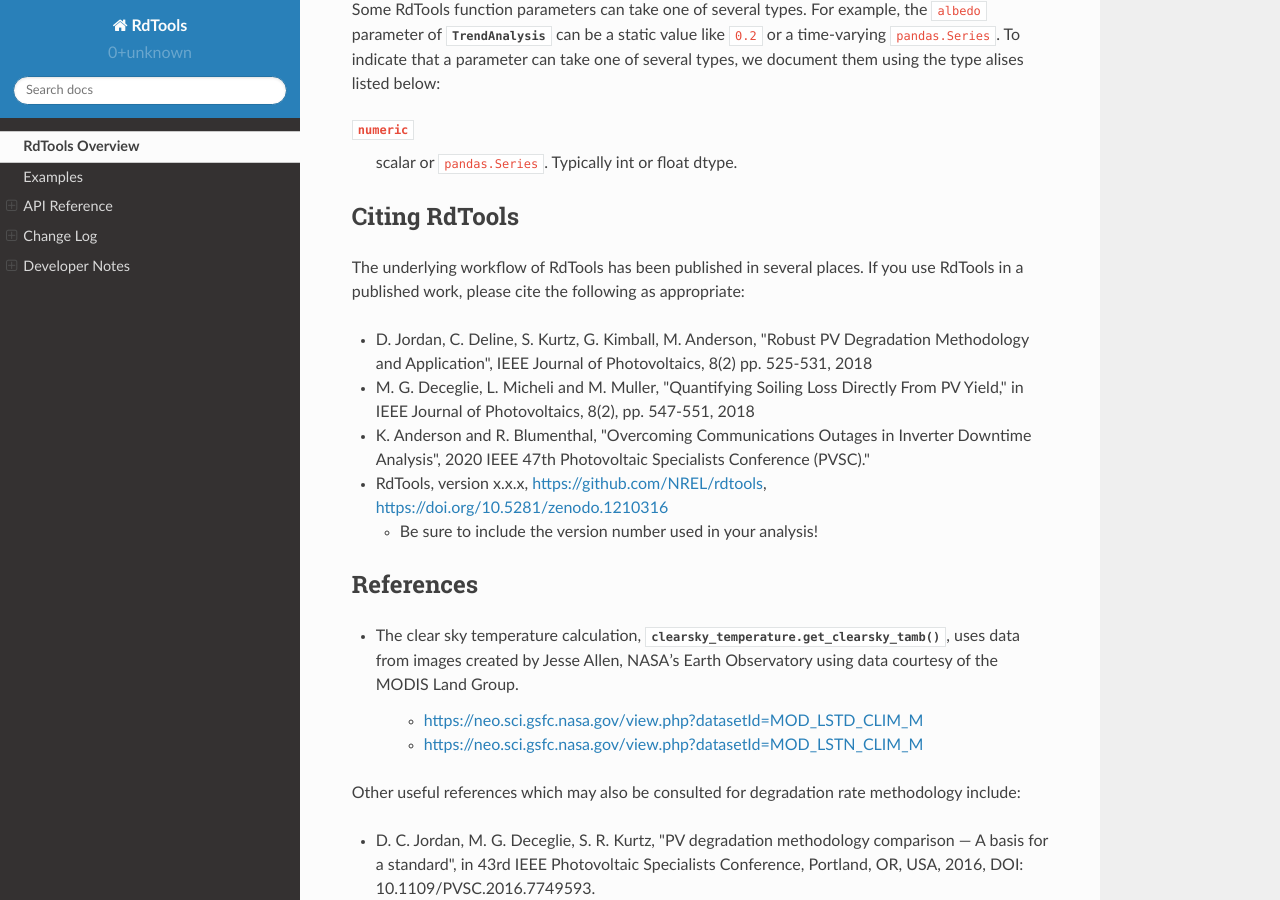
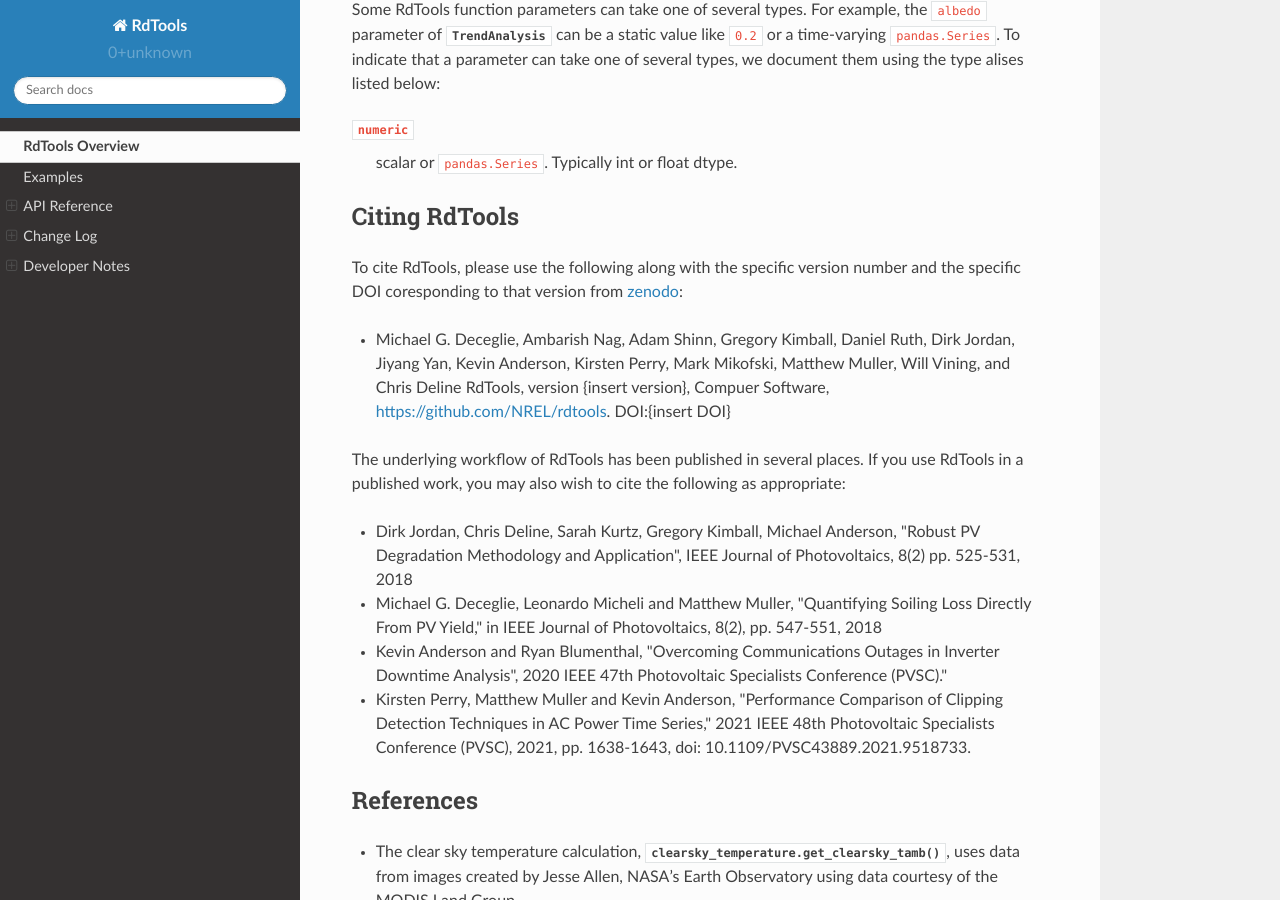
Before and after one commit to NREL/rdtools, a Sphinx documentation site: the page built from docs/sphinx/source/index.rst, in a window 1280 px wide and 900 px high, scrolled down 5418 px. Built offline with Sphinx 7.4.7 and the Read the Docs theme 2.0.0, drawn with Linux system fonts in a browser that asks for light colours; pages that are not in the unit, such as notebooks, are missing from menus.

Commit message:
update sphinx citation

```diff
--- a/docs/sphinx/source/index.rst
+++ b/docs/sphinx/source/index.rst
@@ -238,27 +238,35 @@
 
 Citing RdTools
 --------------
+To cite RdTools, please use the following along with the specific version number
+and the specific DOI coresponding to that version from `zenodo <https://doi.org/10.5281/zenodo.1210316>`_:
+
+-  Michael G. Deceglie, Ambarish Nag, Adam Shinn, Gregory Kimball,
+   Daniel Ruth, Dirk Jordan, Jiyang Yan, Kevin Anderson, Kirsten Perry,
+   Mark Mikofski, Matthew Muller, Will Vining, and Chris Deline
+   RdTools, version {insert version}, Compuer Software,
+   https://github.com/NREL/rdtools. DOI:{insert DOI}
 
 The underlying workflow of RdTools has been published in several places.
-If you use RdTools in a published work, please cite the following as
+If you use RdTools in a published work, you may also wish to cite the following as
 appropriate:
 
--  D. Jordan, C. Deline, S. Kurtz, G. Kimball, M. Anderson, "Robust PV
+-  Dirk Jordan, Chris Deline, Sarah Kurtz, Gregory Kimball, Michael Anderson, "Robust PV
    Degradation Methodology and Application", IEEE Journal of
    Photovoltaics, 8(2) pp. 525-531, 2018
-   ‌‌
--  M. G. Deceglie, L. Micheli and M. Muller, "Quantifying Soiling Loss
+
+-  Michael G. Deceglie, Leonardo Micheli and Matthew Muller, "Quantifying Soiling Loss
    Directly From PV Yield," in IEEE Journal of Photovoltaics, 8(2),
    pp. 547-551, 2018
 
--  K. Anderson and R. Blumenthal, "Overcoming Communications Outages in
+-  Kevin Anderson and Ryan Blumenthal, "Overcoming Communications Outages in
    Inverter Downtime Analysis", 2020 IEEE 47th Photovoltaic Specialists
    Conference (PVSC)."
-   ‌‌
--  RdTools, version x.x.x, https://github.com/NREL/rdtools,
-   https://doi.org/10.5281/zenodo.1210316
 
-   + Be sure to include the version number used in your analysis!
+-  Kirsten Perry, Matthew Muller and Kevin Anderson, "Performance Comparison of Clipping
+   Detection Techniques in AC Power Time Series," 2021 IEEE 48th Photovoltaic
+   Specialists Conference (PVSC), 2021, pp. 1638-1643, doi: 10.1109/PVSC43889.2021.9518733.
+
 
 References
 ----------
```
